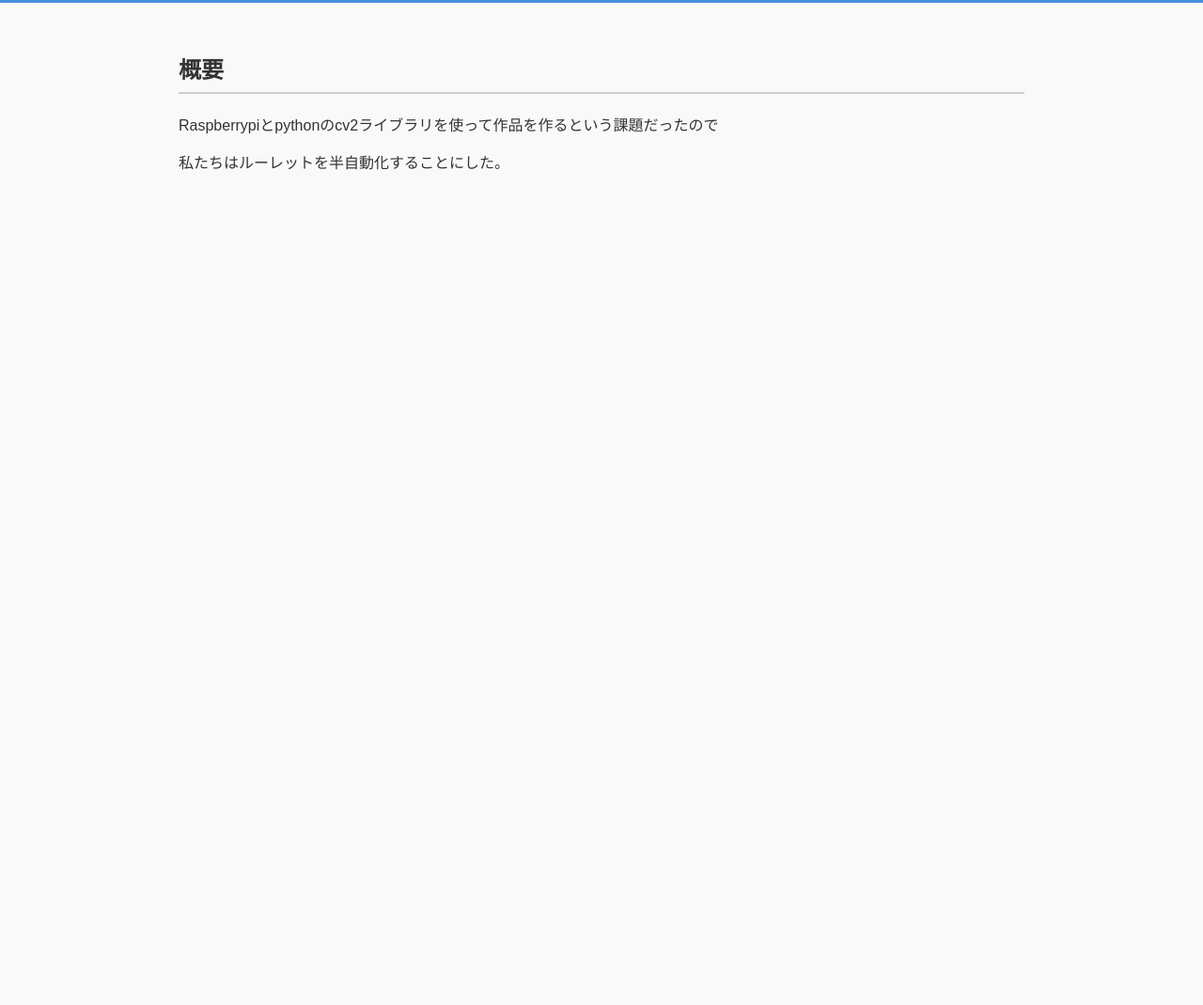
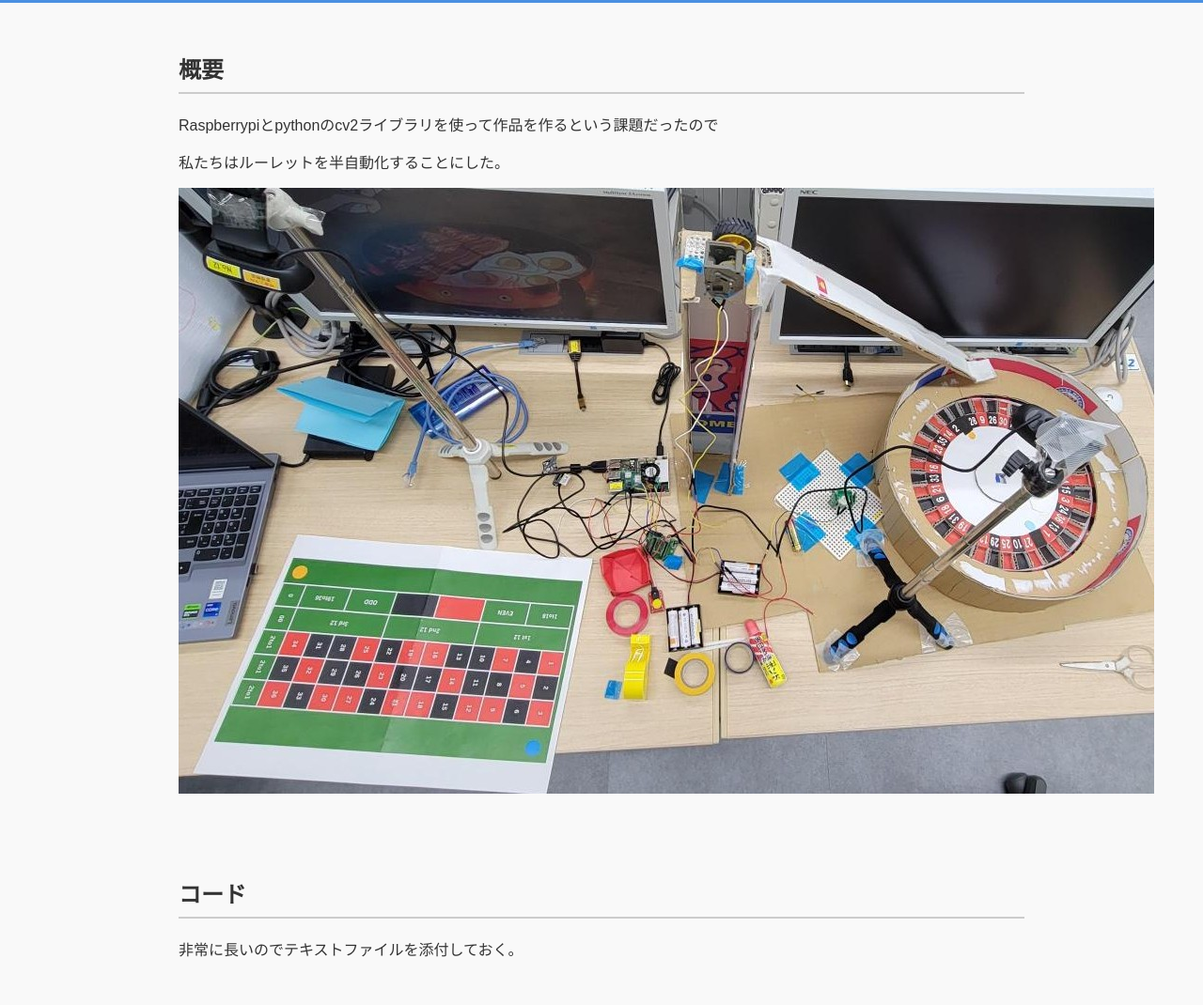
Before and after one commit to Kyuri831/Portfolio, a plain HTML site: page roulette.html in a window 1280 px wide. Shown: the part 150-1220 px from the top of the page at 94% size. Before the commit the page ends 800 px from the top, so only its background shows below. Drawn offline with Linux system fonts and the light colour scheme.

Commit message:
Update roulette.html

```diff
--- a/roulette.html
+++ b/roulette.html
@@ -51,5 +51,10 @@
     <h2>概要</h2>
     <p>Raspberrypiとpythonのcv2ライブラリを使って作品を作るという課題だったので</p>
     <p>私たちはルーレットを半自動化することにした。</p>
+    <img src="rt.jpg" alt="ルーレット画像">
+  </section>
+  <section id="code">
+    <h2>コード</h2>
+    <p>非常に長いのでテキストファイルを添付しておく。</p>
   </section>
 </body>
```
